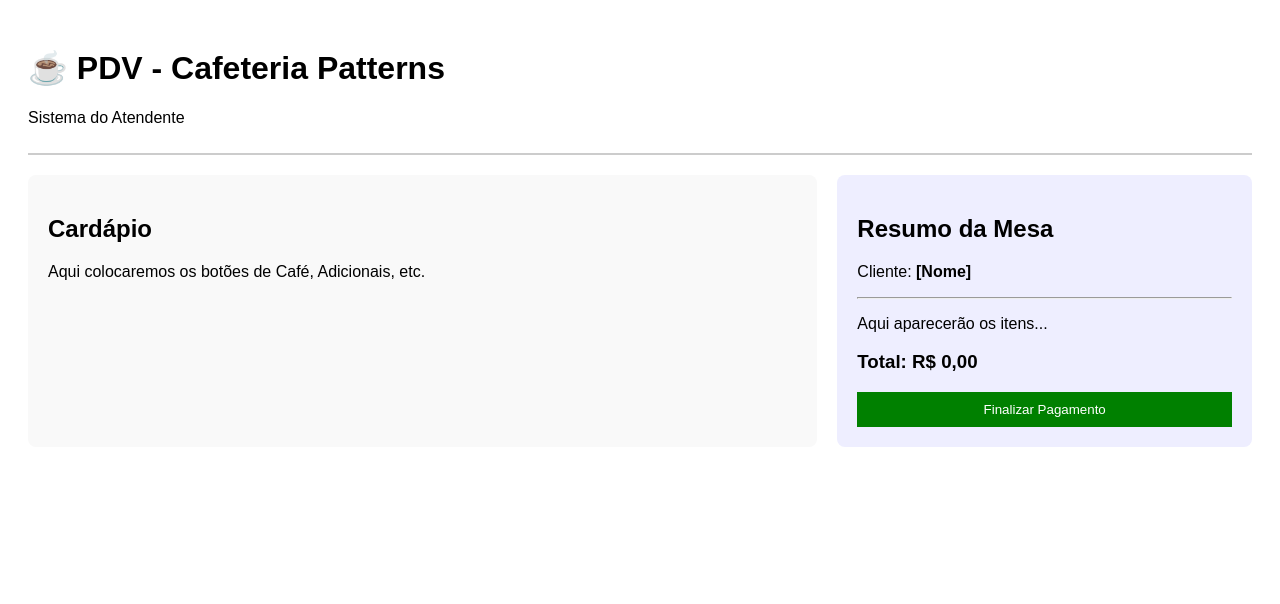
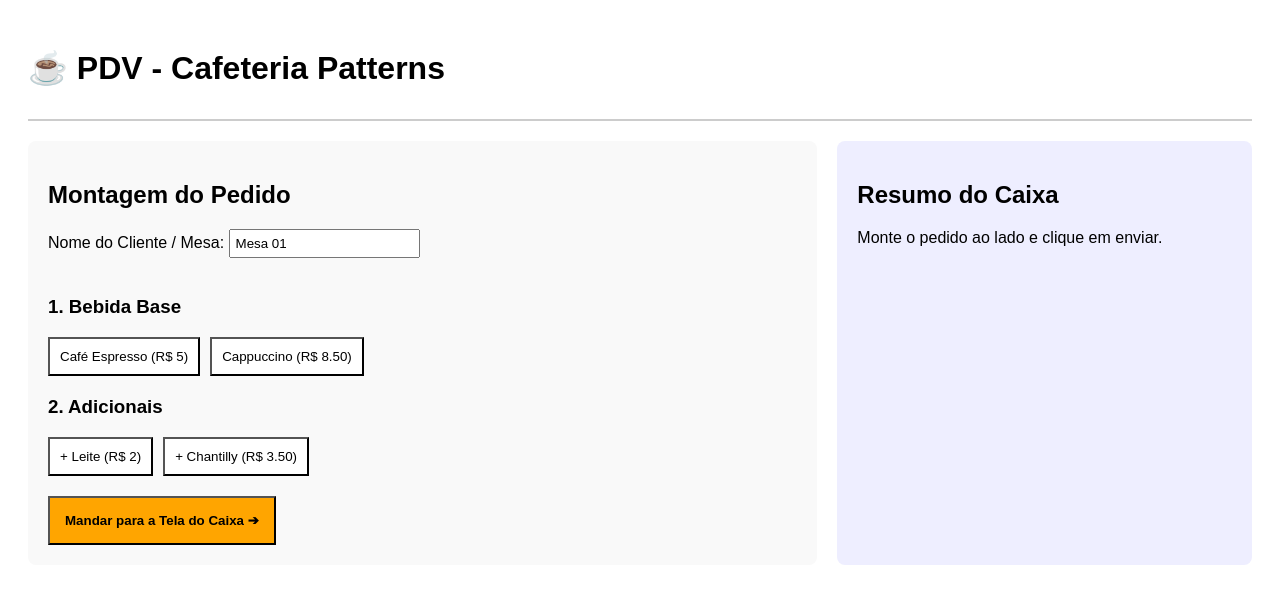
Before and after one commit to Oluisouza/arquitetura_projeto_software, a React app in the folder frontend/: page / in a window 1280 px wide. Shown: the top 604 px of the page. Built offline with nearby package versions, Linux system fonts and the light colour scheme; the HTML template or start-up script is replaced by a standard one.

Commit message:
feat(frontend): implementa painel do PDV integrado com a API Python e Supabase

```diff
--- a/frontend/src/App.jsx
+++ b/frontend/src/App.jsx
@@ -1,34 +1,161 @@
 import { useState } from 'react'
 
 function App() {
+  const [cliente, setCliente] = useState('Mesa 01')
+  const [bebida, setBebida] = useState('')
+  const [adicionais, setAdicionais] = useState([])
+  const [resumo, setResumo] = useState(null)
+  const [status, setStatus] = useState('')
+
+
+  const toggleAdicional = (item) => {
+    if (adicionais.includes(item)) {
+      setAdicionais(adicionais.filter(a => a !== item))
+    } else {
+      setAdicionais([...adicionais, item])
+    }
+  }
+
+  const calcularPedido = async () => {
+    if (!bebida) {
+      alert('Por favor, escolha uma bebida base primeiro!')
+      return
+    }
+
+    setStatus('Calculando pedido...')
+
+    try {
+      const resposta = await fetch('http://127.0.0.1:8000/pedidos/novo', {
+        method: 'POST',
+        headers: { 'Content-Type': 'application/json' },
+        body: JSON.stringify({
+          nome_cliente: cliente,
+          bebida_base: bebida,
+          adicionais: adicionais
+        })
+      })
+      const data = await resposta.json()
+      setResumo(data.dados) // Guarda a resposta da API na memória
+      setStatus('Pedido calculado! Aguardando pagamento...')
+    } catch (erro) {
+      setStatus('Erro ao comunicar com o servidor Python.')
+    }
+  }
+
+  const pagarPedido = async (metodo) => {
+    if (!resumo) return
+    setStatus('Processando com o banco...')
+
+    try {
+      const resposta = await fetch('http://127.0.0.1:8000/pedidos/pagar', {
+        method: 'POST',
+        headers: { 'Content-Type': 'application/json' },
+        body: JSON.stringify({
+          valor_total: resumo.total_a_pagar,
+          metodo_pagamento: metodo,
+          nome_cliente: cliente
+        })
+      })
+      const data = await resposta.json()
+
+      setStatus(`✅ ${data.mensagem} | ID Nuvem: ${data.id_pedido_banco}`)
+
+      setTimeout(() => {
+        setBebida('')
+        setAdicionais([])
+        setResumo(null)
+        setStatus('')
+        setCliente('Mesa ' + Math.floor(Math.random() * 100))
+      }, 5000)
+
+    } catch (erro) {
+      setStatus('Erro ao processar pagamento.')
+    }
+  }
+
   return (
     <div style={{ padding: '20px', fontFamily: 'Arial, sans-serif' }}>
 
       <header style={{ borderBottom: '2px solid #ccc', paddingBottom: '10px', marginBottom: '20px' }}>
         <h1>☕ PDV - Cafeteria Patterns</h1>
-        <p>Sistema do Atendente</p>
+        <p style={{ color: 'blue', fontWeight: 'bold' }}>{status}</p>
       </header>
 
       <div style={{ display: 'flex', gap: '20px' }}>
 
         <div style={{ flex: 2, background: '#f9f9f9', padding: '20px', borderRadius: '8px' }}>
-          <h2>Cardápio</h2>
-          <p>Aqui colocaremos os botões de Café, Adicionais, etc.</p>
+          <h2>Montagem do Pedido</h2>
+
+          <label>Nome do Cliente / Mesa: </label>
+          <input
+            type="text"
+            value={cliente}
+            onChange={(e) => setCliente(e.target.value)}
+            style={{ padding: '5px', marginBottom: '20px' }}
+          />
+
+          <h3>1. Bebida Base</h3>
+          <div style={{ display: 'flex', gap: '10px', marginBottom: '20px' }}>
+            <button
+              onClick={() => setBebida('espresso')}
+              style={{ padding: '10px', background: bebida === 'espresso' ? '#ccc' : 'white' }}>
+              Café Espresso (R$ 5)
+            </button>
+            <button
+              onClick={() => setBebida('cappuccino')}
+              style={{ padding: '10px', background: bebida === 'cappuccino' ? '#ccc' : 'white' }}>
+              Cappuccino (R$ 8.50)
+            </button>
+          </div>
+
+          <h3>2. Adicionais</h3>
+          <div style={{ display: 'flex', gap: '10px', marginBottom: '20px' }}>
+            <button
+              onClick={() => toggleAdicional('leite')}
+              style={{ padding: '10px', background: adicionais.includes('leite') ? '#add8e6' : 'white' }}>
+              + Leite (R$ 2)
+            </button>
+            <button
+              onClick={() => toggleAdicional('chantilly')}
+              style={{ padding: '10px', background: adicionais.includes('chantilly') ? '#add8e6' : 'white' }}>
+              + Chantilly (R$ 3.50)
+            </button>
+          </div>
+
+          <button onClick={calcularPedido} style={{ padding: '15px', background: 'orange', fontWeight: 'bold', cursor: 'pointer' }}>
+            Mandar para a Tela do Caixa ➔
+          </button>
         </div>
 
         <div style={{ flex: 1, background: '#eef', padding: '20px', borderRadius: '8px' }}>
-          <h2>Resumo da Mesa</h2>
-          <p>Cliente: <strong>[Nome]</strong></p>
-          <hr />
-          <p>Aqui aparecerão os itens...</p>
-          <h3>Total: R$ 0,00</h3>
-          <button style={{ padding: '10px', background: 'green', color: 'white', width: '100%', border: 'none', cursor: 'pointer' }}>
-            Finalizar Pagamento
-          </button>
+          <h2>Resumo do Caixa</h2>
+
+          {resumo ? (
+            <>
+              <p>Cliente: <strong>{resumo.cliente}</strong></p>
+              <p>Item: <strong>{resumo.item_preparado}</strong></p>
+              <hr />
+              <h3 style={{ color: 'green' }}>Total: R$ {resumo.total_a_pagar.toFixed(2)}</h3>
+
+              <p>Forma de Pagamento:</p>
+              <div style={{ display: 'flex', flexDirection: 'column', gap: '10px' }}>
+                <button onClick={() => pagarPedido('pix')} style={{ padding: '10px', background: 'teal', color: 'white', cursor: 'pointer' }}>
+                  PIX (Aprovação Imediata)
+                </button>
+                <button onClick={() => pagarPedido('cartao')} style={{ padding: '10px', background: 'navy', color: 'white', cursor: 'pointer' }}>
+                  Cartão de Crédito
+                </button>
+                <button onClick={() => pagarPedido('dinheiro')} style={{ padding: '10px', background: 'green', color: 'white', cursor: 'pointer' }}>
+                  Dinheiro
+                </button>
+              </div>
+            </>
+          ) : (
+            <p>Monte o pedido ao lado e clique em enviar.</p>
+          )}
+
         </div>
-
       </div>
-
     </div>
   )
 }
```
